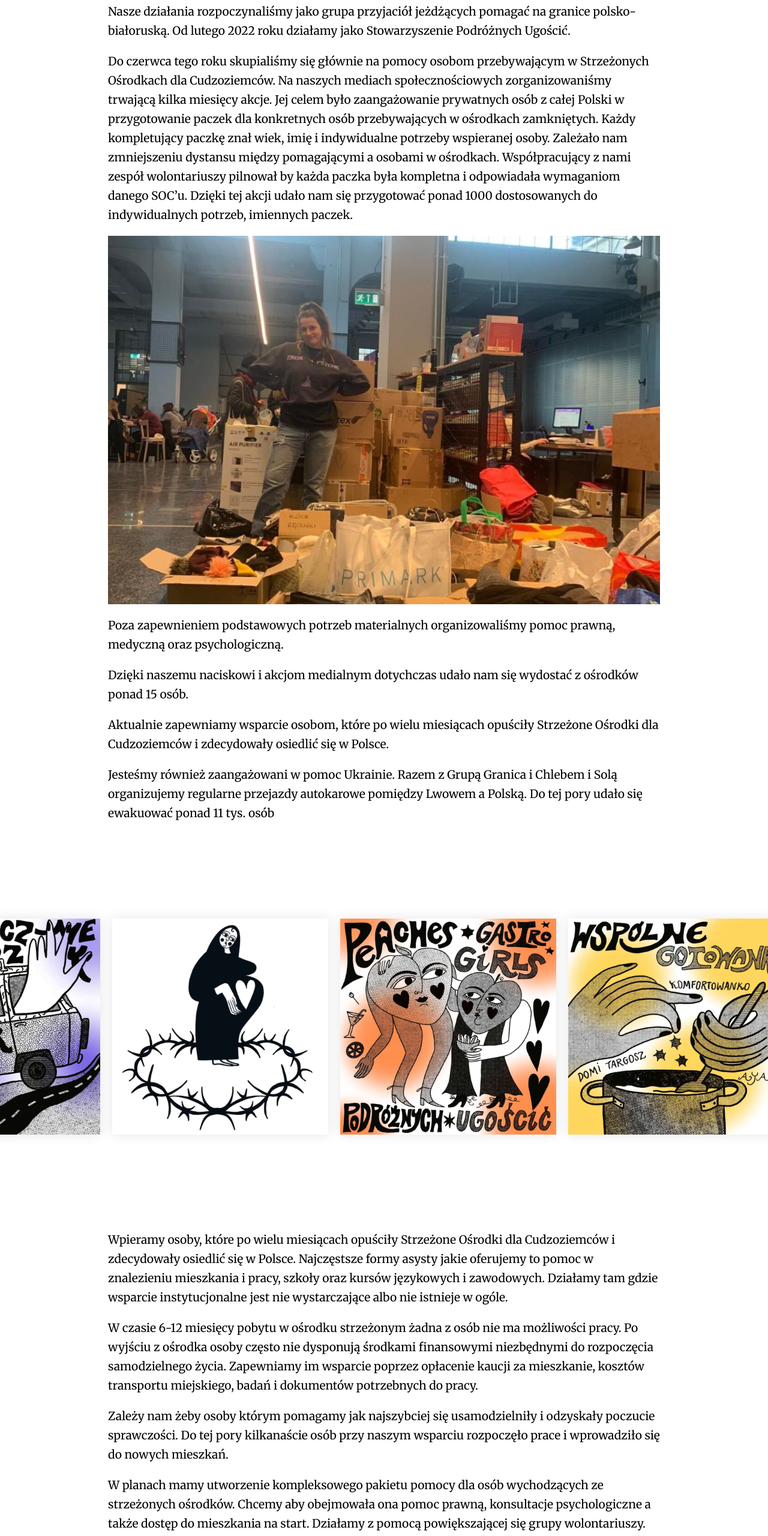
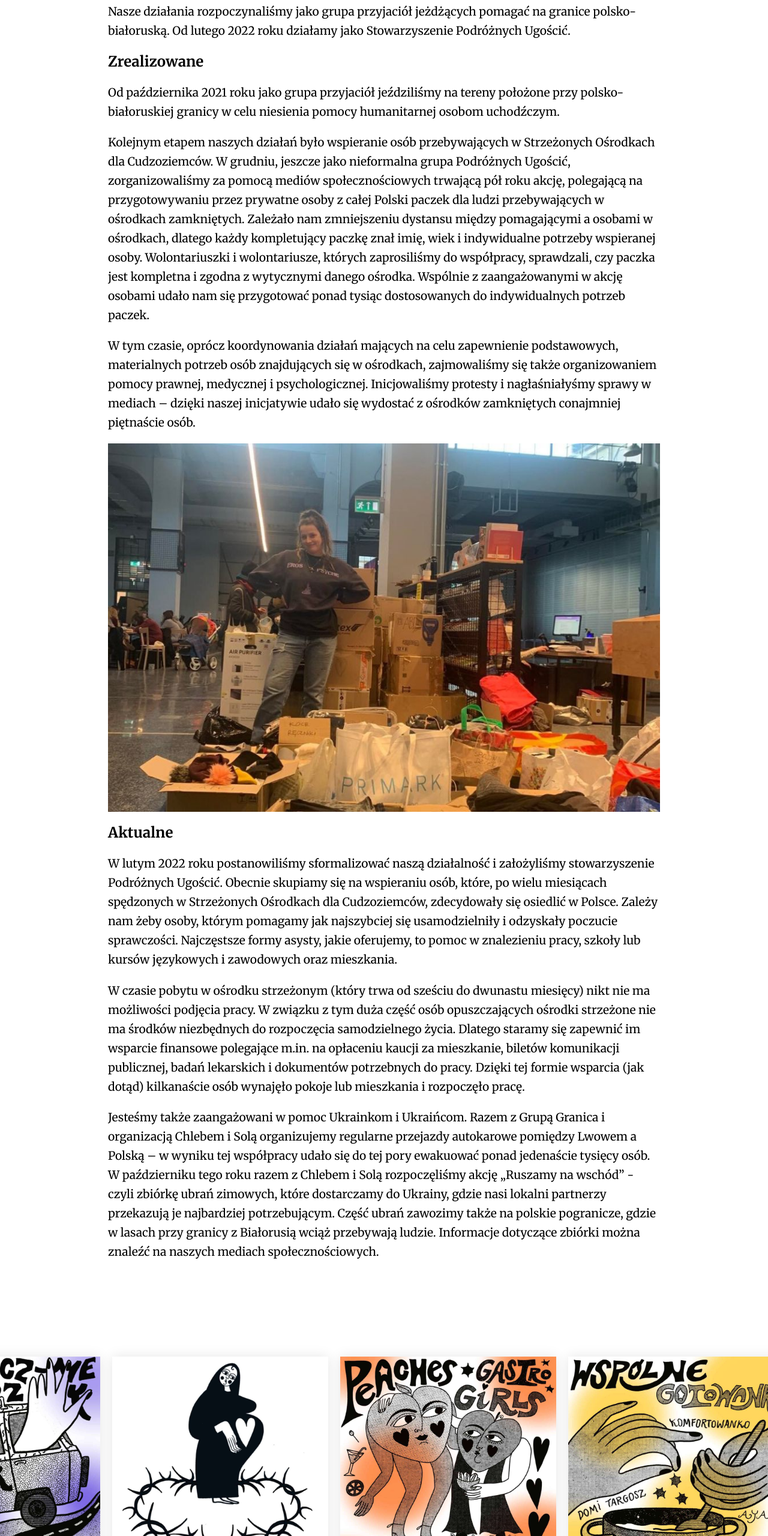
Before and after one commit to antekmantorski/podroznychugoscic, a plain HTML site: page index.html in a window 1280 px wide. Shown: the part 940-3500 px from the top of the page at 60% size. Drawn offline with Linux system fonts and the light colour scheme.

Commit message:
update copy

```diff
--- a/index.html
+++ b/index.html
@@ -29,15 +29,45 @@
 
 <div class="container">
   <h1 id="o_nas" class="background-1">O nas</h1>
-    <p>Nasze działania rozpoczynaliśmy jako grupa przyjaciół jeżdżących pomagać na granice polsko-białoruską. Od lutego 2022 roku działamy jako Stowarzyszenie Podróżnych Ugościć.</p>
-    <p>Do czerwca tego roku skupialiśmy się głównie na pomocy osobom przebywającym w Strzeżonych Ośrodkach dla Cudzoziemców. Na naszych mediach społecznościowych zorganizowaniśmy trwającą kilka miesięcy akcje. Jej celem było zaangażowanie prywatnych osób z całej Polski w przygotowanie paczek dla konkretnych osób przebywających w ośrodkach zamkniętych. Każdy kompletujący paczkę znał wiek, imię i indywidualne potrzeby wspieranej osoby. Zależało nam zmniejszeniu dystansu między pomagającymi a osobami w ośrodkach. Współpracujący z nami zespół wolontariuszy pilnował by każda paczka była kompletna i odpowiadała wymaganiom danego SOC’u. Dzięki tej akcji udało nam się przygotować ponad 1000 dostosowanych do indywidualnych potrzeb, imiennych paczek.</p>
+  <p>Nasze działania rozpoczynaliśmy jako grupa przyjaciół jeżdżących pomagać na granice polsko-białoruską. Od lutego
+    2022 roku działamy jako Stowarzyszenie Podróżnych Ugościć.</p>
+  <h2>Zrealizowane</h2>
+  <p>Od października 2021 roku jako grupa przyjaciół jeździliśmy na tereny położone przy polsko-białoruskiej granicy w
+    celu niesienia pomocy humanitarnej osobom uchodźczym.</p>
+  <p>Kolejnym etapem naszych działań było wspieranie osób przebywających w Strzeżonych Ośrodkach dla Cudzoziemców. W
+    grudniu, jeszcze jako nieformalna grupa Podróżnych Ugościć, zorganizowaliśmy za pomocą mediów społecznościowych
+    trwającą pół roku akcję, polegającą na przygotowywaniu przez prywatne osoby z całej Polski paczek dla ludzi
+    przebywających w ośrodkach zamkniętych. Zależało nam zmniejszeniu dystansu między pomagającymi a osobami w
+    ośrodkach, dlatego każdy kompletujący paczkę znał imię, wiek i indywidualne potrzeby wspieranej osoby.
+    Wolontariuszki i wolontariusze, których zaprosiliśmy do współpracy, sprawdzali, czy paczka jest kompletna i zgodna z
+    wytycznymi danego ośrodka. Wspólnie z zaangażowanymi w akcję osobami udało nam się przygotować ponad tysiąc
+    dostosowanych do indywidualnych potrzeb paczek.</p>
+  <p>W tym czasie, oprócz koordynowania działań mających na celu zapewnienie podstawowych, materialnych potrzeb osób
+    znajdujących się w ośrodkach, zajmowaliśmy się także organizowaniem pomocy prawnej, medycznej i psychologicznej.
+    Inicjowaliśmy protesty i nagłaśniałyśmy sprawy w mediach – dzięki naszej inicjatywie udało się wydostać z ośrodków
+    zamkniętych conajmniej piętnaście osób. </p>
   <p class="flex-center">
     <img src="o_nas.jpg" style="width: 100%" alt="o_nas">
   </p>
-    <p>Poza zapewnieniem podstawowych potrzeb materialnych organizowaliśmy pomoc prawną, medyczną oraz psychologiczną.</p>
-    <p>Dzięki naszemu naciskowi i akcjom medialnym dotychczas udało nam się wydostać z ośrodków ponad 15 osób.</p>
-    <p>Aktualnie zapewniamy wsparcie osobom, które po wielu miesiącach opuściły Strzeżone Ośrodki dla Cudzoziemców i zdecydowały osiedlić się w Polsce.</p>
-    <p>Jesteśmy również zaangażowani w pomoc Ukrainie. Razem z Grupą Granica i Chlebem i Solą organizujemy regularne przejazdy autokarowe pomiędzy Lwowem a Polską. Do tej pory udało się ewakuować ponad 11 tys. osób</p>
+
+  <h2>Aktualne</h2>
+  <p>W lutym 2022 roku postanowiliśmy sformalizować naszą działalność i założyliśmy stowarzyszenie Podróżnych Ugościć.
+    Obecnie skupiamy się na wspieraniu osób, które, po wielu miesiącach spędzonych w Strzeżonych Ośrodkach dla
+    Cudzoziemców, zdecydowały się osiedlić w Polsce. Zależy nam żeby osoby, którym pomagamy jak najszybciej się
+    usamodzielniły i odzyskały poczucie sprawczości. Najczęstsze formy asysty, jakie oferujemy, to pomoc w znalezieniu
+    pracy, szkoły lub kursów językowych i zawodowych oraz mieszkania. </p>
+  <p>W czasie pobytu w ośrodku strzeżonym (który trwa od sześciu do dwunastu miesięcy) nikt nie ma możliwości podjęcia
+    pracy. W związku z tym duża część osób opuszczających ośrodki strzeżone nie ma środków niezbędnych do rozpoczęcia
+    samodzielnego życia. Dlatego staramy się zapewnić im wsparcie finansowe polegające m.in. na opłaceniu kaucji za
+    mieszkanie, biletów komunikacji publicznej, badań lekarskich i dokumentów potrzebnych do pracy. Dzięki tej formie
+    wsparcia (jak dotąd) kilkanaście osób wynajęło pokoje lub mieszkania i rozpoczęło pracę.</p>
+  <p>Jesteśmy także zaangażowani w pomoc Ukrainkom i Ukraińcom. Razem z Grupą Granica i organizacją Chlebem i Solą
+    organizujemy regularne przejazdy autokarowe pomiędzy Lwowem a Polską – w wyniku tej współpracy udało się do tej pory
+    ewakuować ponad jedenaście tysięcy osób. W październiku tego roku razem z Chlebem i Solą rozpoczęliśmy akcję
+    „Ruszamy na wschód” - czyli zbiórkę ubrań zimowych, które dostarczamy do Ukrainy, gdzie nasi lokalni partnerzy
+    przekazują je najbardziej potrzebującym. Część ubrań zawozimy także na polskie pogranicze, gdzie w lasach przy
+    granicy z Białorusią wciąż przebywają ludzie. Informacje dotyczące zbiórki można znaleźć na naszych mediach
+    społecznościowych.</p>
 </div>
 
 <div class="images-row-wrapper">
@@ -60,11 +90,15 @@
 </div>
 
 <div class="container">
-    <p>Wpieramy osoby, które po wielu miesiącach opuściły Strzeżone Ośrodki dla Cudzoziemców i zdecydowały osiedlić się w Polsce. Najczęstsze formy asysty jakie oferujemy to pomoc w znalezieniu mieszkania i pracy, szkoły oraz kursów językowych i zawodowych. Działamy tam gdzie wsparcie instytucjonalne jest nie wystarczające albo nie istnieje w ogóle.</p>
-    <p>W czasie 6-12 miesięcy pobytu w ośrodku strzeżonym żadna z osób nie ma możliwości pracy. Po wyjściu z ośrodka osoby często nie dysponują środkami finansowymi niezbędnymi do rozpoczęcia samodzielnego życia. Zapewniamy im wsparcie poprzez opłacenie kaucji za mieszkanie, kosztów transportu miejskiego, badań i dokumentów potrzebnych do pracy.</p>
-    <p>Zależy nam żeby osoby którym pomagamy jak najszybciej się usamodzielniły i odzyskały poczucie sprawczości. Do tej pory kilkanaście osób przy naszym wsparciu rozpoczęło prace i wprowadziło się do nowych mieszkań.</p>
-    <p>W planach mamy utworzenie kompleksowego pakietu pomocy dla osób wychodzących ze strzeżonych ośrodków. Chcemy aby obejmowała ona pomoc prawną, konsultacje psychologiczne a także dostęp do mieszkania na start. Działamy z pomocą powiększającej się grupy wolontariuszy.</p>
-    <p>Jednym z naszych priorytetów jest utworzenie miejsc pracy dla osób uchodźczych. Zależy nam aby współtworzyły one treści na platformach społecznościowych stowarzyszenia. Włączenie głosu osób uchodźczych w społeczną debatę o kwestiach migracji i kryzysu humanitarnego na granicy wydaje nam się kluczowym przedsięwzięciem.</p>
+  <h2>Planowane</h2>
+  <p>Uważamy, że kluczowym w tym momencie zadaniem jest uwzględnienie w społecznej debacie o migracji i kryzysie
+    humanitarnym na granicy głosów osób uchodźczych. Dlatego jako Podróżnych Ugościć dążymy do włączenia uchodźczyń i
+    uchodźców w działania stowarzyszenia – zapraszamy ich do współprowadzenia mediów społecznościowych, gdzie mogą
+    podzielić się swoimi doświadczeniami i przemyśleniami. Docelowo chcielibyśmy stworzyć w stowarzyszeniu miejsca pracy
+    dla osób uchodźczych.</p>
+  <p>W najbliższym czasie zamierzamy stworzyć kompleksowy pakiet pomocowy dla osób wychodzących z ośrodków strzeżonych,
+    który będzie obejmował pomoc prawną, konsultacje psychologiczne, a także możliwość skorzystania z mieszkania „na
+    start”. Dzięki współpracy z grupą wolontariuszy i wolontariuszek możemy stopniowo rozwijać naszą działalność.</p>
 </div>
 
 <div class="container">
@@ -111,7 +145,7 @@
 <script>
   document.querySelector('.arrow-down-icon')
       .addEventListener('click', () => {
-            console.log('click')
+        console.log('click');
         window.scroll(0, window.innerHeight);
       });
 </script>
```
Lines whose indentation alone changed are shown as unchanged.
